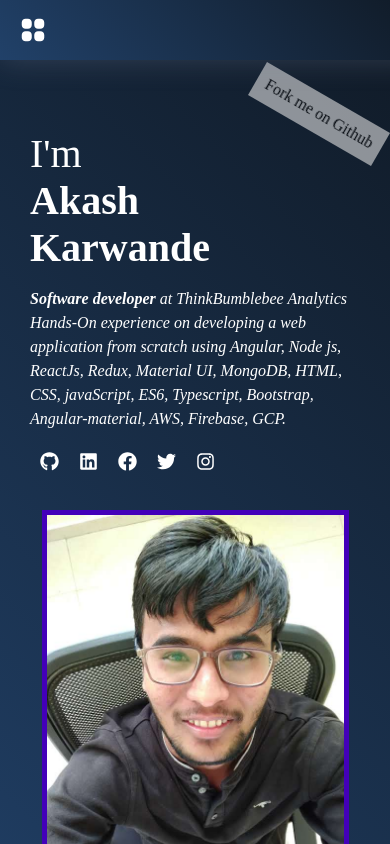
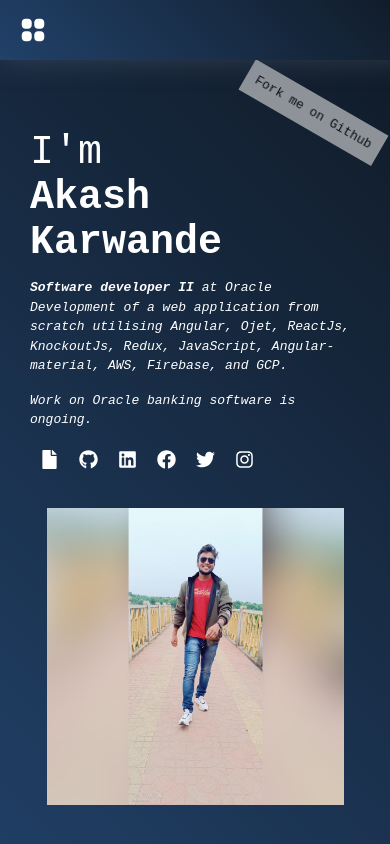
Before and after one commit to akash-karwande/multipleAppsReact, a React (Create React App) app: page / in a window 390 px wide. Shown: the top 844 px of the page. Built offline with nearby package versions, Linux system fonts and the light colour scheme.

Commit message:
13/04/2023

```diff
--- a/src/App.css
+++ b/src/App.css
@@ -114,7 +114,6 @@ body {
 
 .image img {
   height: 270px;
-  border: 5px solid #4300b9;
 }
 
 .name2 span,
@@ -161,7 +160,7 @@ footer a {
 }
 
 .image {
-  margin-left: 20px;
+  margin-left: 60px;
 }
 
 .image-and-text {
@@ -412,11 +411,6 @@ footer span {
   background: #a90000;
 }
 
-/* Position and sizing of clickable cross button */
-.bm-cross-button {
-  height: 24px;
-  width: 24px;
-}
 
 /* Color/shape of close button cross */
 .bm-cross {
@@ -424,8 +418,7 @@ footer span {
 }
 
 .bm-cross-button {
-  top: 25px !important;
-  right: 30px !important;
+  display: none;
 }
 
 .bm-item.header-menu:focus {
@@ -503,7 +496,6 @@ header span svg {
   }
 
   .image img {
-    border: 5px solid #4300b9;
     width: 90%;
     height: unset;
   }
--- a/src/components/Header.jsx
+++ b/src/components/Header.jsx
@@ -12,8 +12,7 @@ const Header = () => {
                 <a rel="noopener noreferrer" href='https://github.com/akash-karwande?tab=repositories' target='_blank'>Fork me on Github</a>
             </div>
             <header>
-                <Menu isOpen={false}  customBurgerIcon={<TiThLarge />}
-                    customCrossIcon={< TiTimes />}>
+                <Menu isOpen={false}  customBurgerIcon={<TiThLarge />}>
                     <div className='header-menu'>
                         <NavLink exact activeClassName='navactive' to='/'><span><TiHomeOutline /></span>About Me</NavLink>
                         <NavLink activeClassName='navactive' to='/images'><span><TiImage /></span>Images</NavLink>
--- a/src/components/Profile.css
+++ b/src/components/Profile.css
@@ -7,3 +7,7 @@ p.social a {
 p.social {
    margin-top: 20px;
 }
+
+.company {
+    color: #fff;
+}
--- a/src/components/Profile.jsx
+++ b/src/components/Profile.jsx
@@ -1,9 +1,10 @@
 import React, { Fragment , useEffect } from 'react';
-import { FaLinkedin, FaGithub, FaFacebook, FaTwitter, FaInstagram } from "react-icons/fa";
+import { FaLinkedin, FaGithub, FaFacebook, FaTwitter, FaInstagram, FaFile } from "react-icons/fa";
 
 import './Profile.css';
 
 import profile from './profile.jpg'
+// import profile from './profile2.jpg'
 
 function Profile() {
 
@@ -18,12 +19,13 @@ function Profile() {
                         <div className='name1'><span>I'm</span></div>
                         <div className='name2'><span>Akash</span></div>
                         <div className='name3'><span>Karwande</span></div>
-                        <p><strong>Software developer</strong> at ThinkBumblebee Analytics </p>
-                        <p>Hands-On experience on developing a web application from scratch using Angular, Node js,
-                        ReactJs, Redux, Material UI, MongoDB, HTML, CSS, javaScript, ES6, Typescript,
-                        Bootstrap, Angular-material, AWS, Firebase, GCP.
-                    </p>
-                        <p className='social'><a rel="noopener noreferrer" target='_blank' href='https://github.com/akash-karwande'><FaGithub /></a>
+                        <p><strong>Software developer II</strong> at <a className='company' href="http://oracle.com" target="_blank" rel="noopener noreferrer">Oracle</a> </p>
+                        <p>Development of a web application from scratch utilising Angular, Ojet, ReactJs, KnockoutJs, Redux, JavaScript, Angular-material, AWS, Firebase, and GCP.
+                    </p> <br />
+                    <p>Work on Oracle banking software is ongoing.</p>
+                        <p className='social'>
+                            <a rel="noopener noreferrer" target='_blank' href='https://drive.google.com/file/d/1KuQ7d18ivTbJaDII7bUveOqfgStTz3nc/view?usp=sharing'><FaFile /></a>
+                            <a rel="noopener noreferrer" target='_blank' href='https://github.com/akash-karwande'><FaGithub /></a>
                             <a rel="noopener noreferrer" target='_blank' href='https://www.linkedin.com/in/akash-karwande/'><FaLinkedin /></a>
                             <a rel="noopener noreferrer" href='https://www.facebook.com/akash.karwande.03' target='_blank'><FaFacebook /></a>
                             <a rel="noopener noreferrer" href='https://twitter.com/akash_karwande' target='_blank'><FaTwitter /></a>
--- a/src/index.css
+++ b/src/index.css
@@ -1,3 +1,4 @@
 body {
     background: linear-gradient(45deg, #214169, #101a26);
+    font-family: monospace;
   }
```
Also changed, not shown: src/components/profile.jpg, src/components/profile2.jpg (added).
